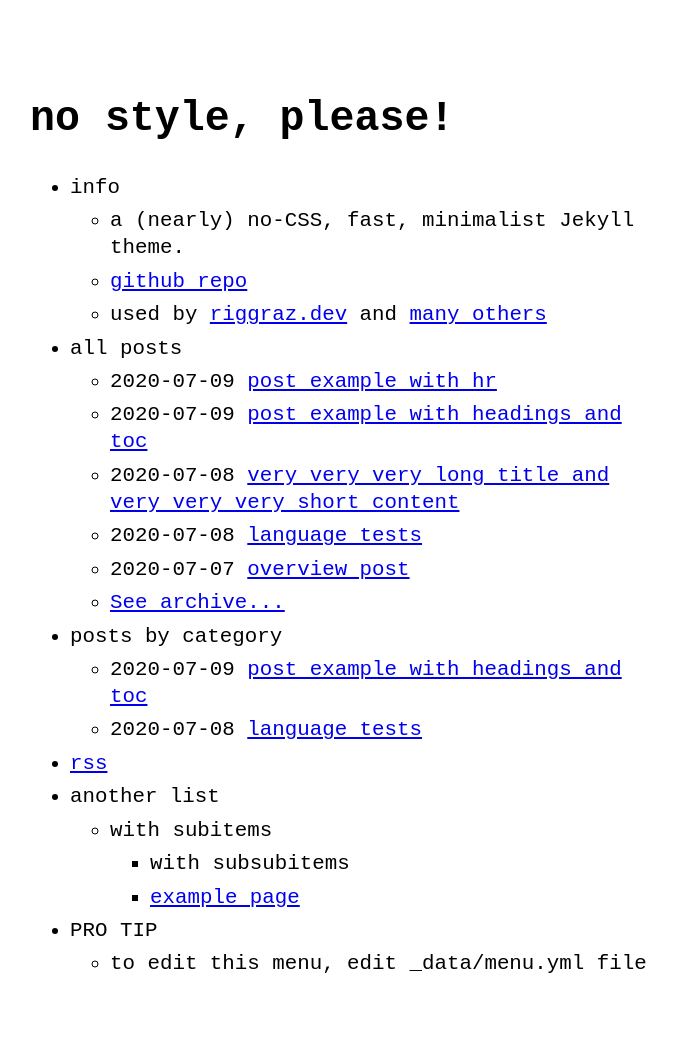
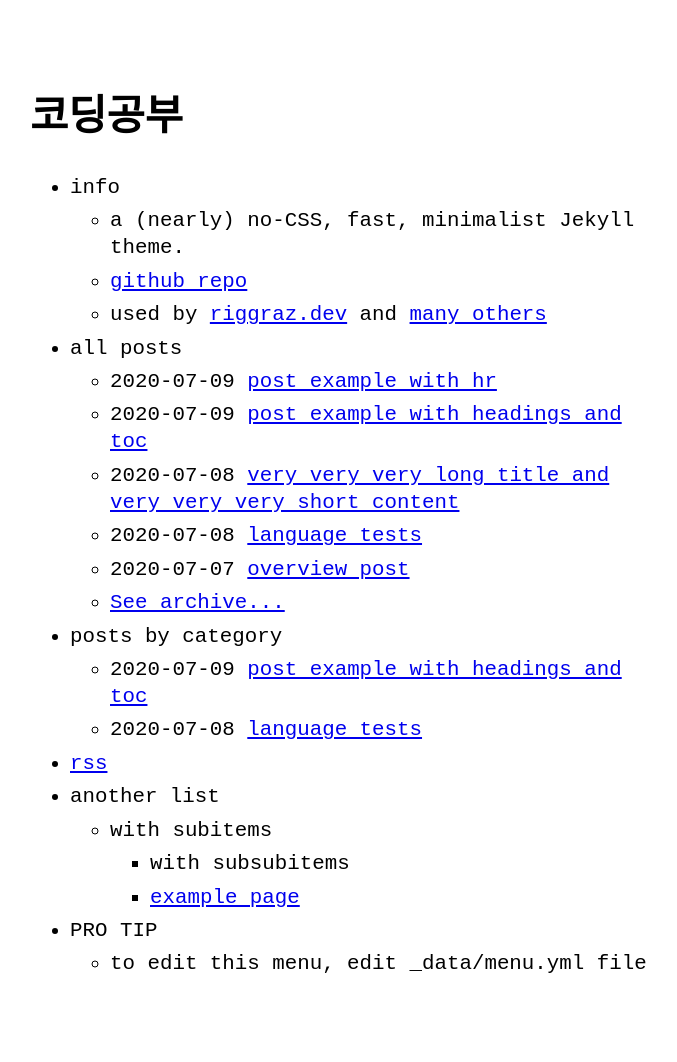
Before and after one commit to gesture02/gesture02.github.io, a Jekyll site: the page built from index.md, in a window 1280 px wide. Shown: the whole page, without its empty margins (290-967 px from the left). Built offline with Jekyll 4.4.1, drawn with Linux system fonts in a browser that asks for light colours.

Commit message:
커스터마이즈

```diff
--- a/Gemfile
+++ b/Gemfile
@@ -1,5 +1,4 @@
 # frozen_string_literal: true
 
+source "https://rubygems.org"
 gem "no-style-please"
-source "https://rubygems.org"
-gemspec
--- a/_config.yml
+++ b/_config.yml
@@ -1,6 +1,6 @@
-title: no style, please! # name of the site
-author: Riccardo Graziosi # name of site's author
-email: riccardo.graziosi97@gmail.com # email of site's author
+title: 코딩공부 # name of the site
+author: kevin # name of site's author
+email: gmail.com # email of site's author
 url: "https://gesture02.github.io/" # root address of the site
 baseurl: "" # subpath of the site, e.g. "/blog"
 description: > # description of the site (multiple lines allowed)
```
